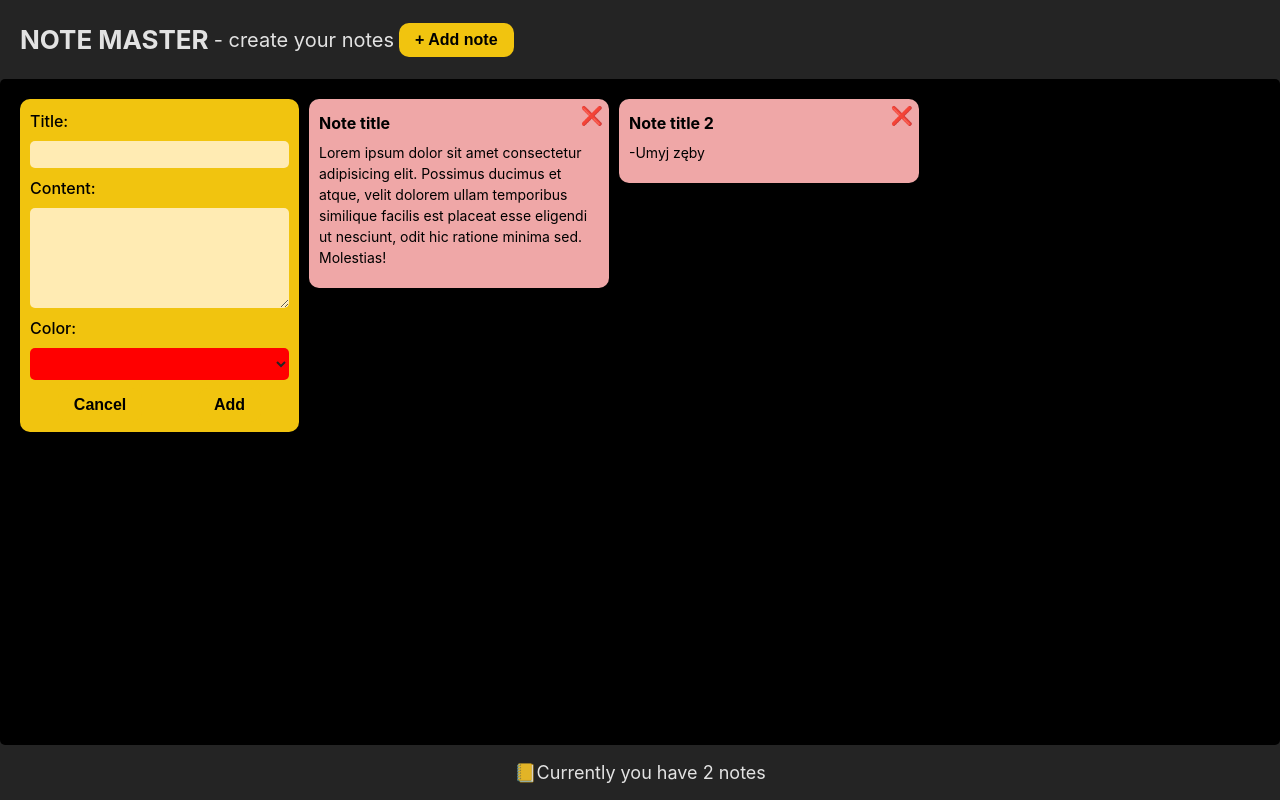
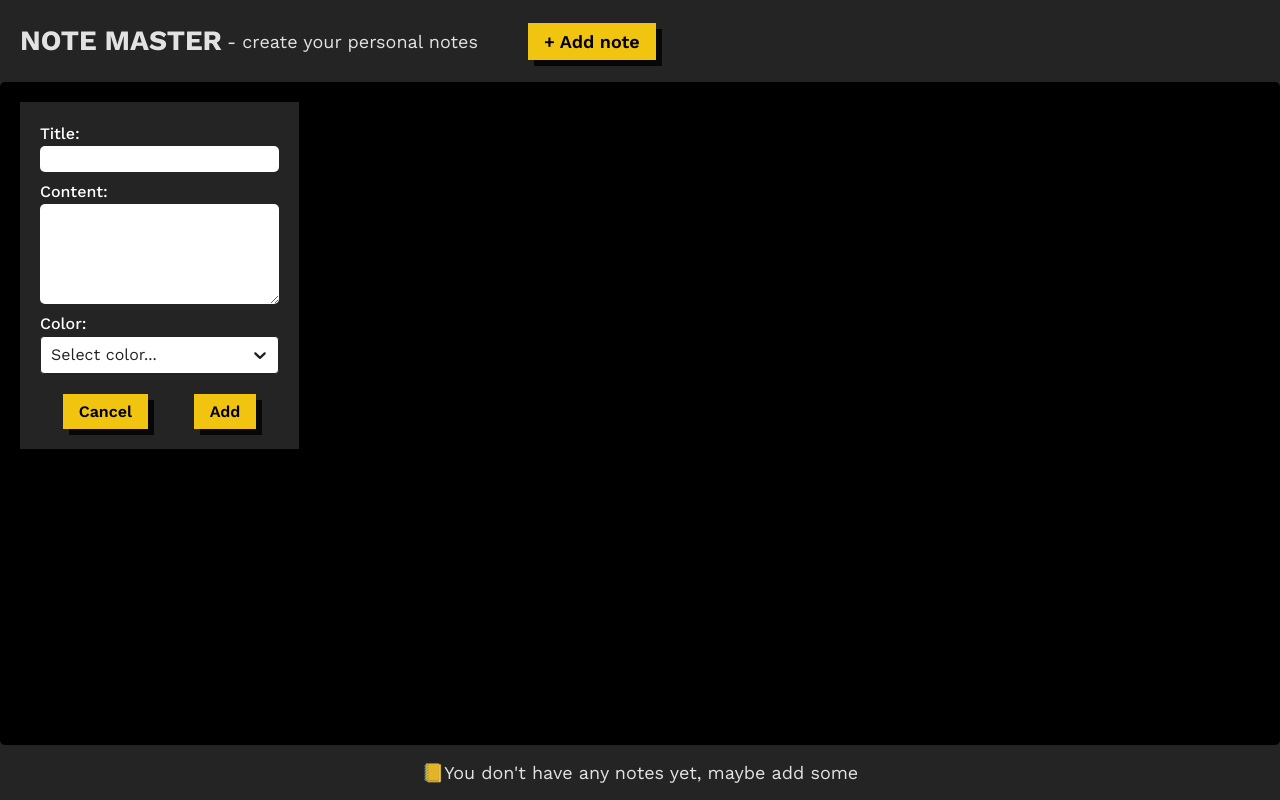
Before and after one commit to Dominiq01/react-note-master, a React (Vite) app: page / in a window 1280 px wide. Both pictures are taken after a click on the button "+ Add note". Built offline with nearby package versions, Linux system fonts and the light colour scheme.

Commit message:
add localStorage to store notes data

```diff
--- a/package.json
+++ b/package.json
@@ -11,7 +11,8 @@
   },
   "dependencies": {
     "react": "^18.2.0",
-    "react-dom": "^18.2.0"
+    "react-dom": "^18.2.0",
+    "react-select": "^5.7.7"
   },
   "devDependencies": {
     "@types/react": "^18.2.15",
--- a/src/App.tsx
+++ b/src/App.tsx
@@ -1,26 +1,26 @@
 import Footer from "./components/Footer";
 import Header from "./components/Header";
 import NoteList from "./components/NoteList";
-import { useState } from "react";
+import { useEffect, useState } from "react";
 import { NoteItem } from "./components/NoteList";
 
+
 function App() {
-  const [notes, setNotes] = useState([
-    {
-      id: 1,
-      title: "Note title",
-      content:
-        "Lorem ipsum dolor sit amet consectetur adipisicing elit. Possimus ducimus et atque, velit dolorem ullam temporibus similique facilis est placeat esse eligendi ut nesciunt, odit hic ratione minima sed. Molestias!",
-      color: "#EFA7A7",
-    },
-    {
-      id: 2,
-      title: "Note title 2",
-      content: "-Umyj zęby",
-      color: "#EFA7A7",
-    },
-  ]);
+  const [notes, setNotes] = useState<Array<NoteItem>>([]);
   const [isFormVisible, setIsFormVisible] = useState(false);
+
+  useEffect(() => {
+    const storedData = localStorage.getItem('notes');
+
+    if(!storedData) return
+    const parsedData = JSON.parse(storedData)
+    if(parsedData.length <= 0) return
+    setNotes(parsedData);
+  }, []);
+
+  useEffect(() => {
+    localStorage.setItem("notes", JSON.stringify(notes));
+  }, [notes])
 
   const addNoteHandler = (note: NoteItem) => {
     setNotes((prevNotes) => [note, ...prevNotes]);
@@ -38,9 +38,9 @@ function App() {
         onDeleteNote={deleteNoteHandler}
         onCancel={setIsFormVisible}
         isFormVisible={isFormVisible}
-        notes={notes}
+        notes={notes ?? []}
       />
-      <Footer notesCount={notes.length}/>
+      <Footer notesCount={notes ? notes.length : 0}/>
     </div>
   );
 }
--- a/src/components/Header.tsx
+++ b/src/components/Header.tsx
@@ -7,8 +7,10 @@ interface HeaderProps {
 const Header: React.FC<HeaderProps> = ({ setIsFormVisible }) => {
   return (
     <div className="header">
-      <h2>Note Master</h2>
-      <p>- create your notes</p>
+      <div className="header__title">
+        <h2>Note Master</h2>
+        <p>- create your personal notes</p>
+      </div>
       <button onClick={() => setIsFormVisible(true)} className="button">
         + Add note
       </button>
--- a/src/components/NoteForm.tsx
+++ b/src/components/NoteForm.tsx
@@ -1,34 +1,87 @@
 import React, { useState } from "react";
 import Button from "./Button";
 import { NoteItem } from "./NoteList";
+import Select from "react-select";
+import { StylesConfig } from "react-select";
+import ColourOption from "react-select";
+
+
 interface NoteFormProps {
   onCancel: (isVisible: boolean) => void;
   onAddNote: (note: NoteItem) => void;
 }
+export interface ColorOption {
+  readonly label: string | null;
+  readonly value: string | null;
+}
 
-const colors = ["#EFA7A7", "#C7EAE4", "#FFD972", "#A7E8BD", "#FCDDBC"];
+const colors: readonly ColorOption[] = [
+  { label: "pink", value: "#EFA7A7" },
+  { label: "blue", value: "#C7EAE4" },
+  { label: "yellow", value: "#FFD972" },
+  { label: "green", value: "#A7E8BD" },
+  { label: "light-orange", value: "#FCDDBC" },
+];
 
 const NoteForm: React.FC<NoteFormProps> = ({ onCancel, onAddNote }) => {
   const [title, setTitle] = useState("");
   const [content, setContent] = useState("");
-  const [color, setColor] = useState("red");
+  const [color, setColor] = useState<ColorOption>({ label: null, value: null });
+
+  const customTheme = (theme: any) => {
+    return {
+      ...theme,
+      colors: {
+        primary25: "black",
+        primary: "#242424",
+      },
+    };
+  };
+
+  const colorStyles: StylesConfig<ColourOption> = {
+    control: (styles) => ({
+      ...styles,
+      backgroundColor: color.value ? color.value : "white",
+      outline: "none",
+      color: "#222222",
+    }),
+    option: (styles, { data }) => {
+      return {
+        ...styles,
+        color: "transparent",
+        transition: ".3s",
+        //@ts-ignore
+        backgroundColor: data.value,
+        ":first-child": {
+          borderTopRightRadius: "5px",
+          borderTopLeftRadius: "5px",
+        },
+        ":last-child": {
+          borderBottomRightRadius: "5px",
+          borderBottomLeftRadius: "5px",
+        },
+      };
+    },
+    menu: (styles) => ({...styles, top: "80%"})
+  };
 
   const submitHandler = (e: React.FormEvent<HTMLFormElement>) => {
     e.preventDefault();
-    if (!title || !content || !color) return;
+    if (!title || !content || !color.value) return;
     console.log({ title, content, color });
     onAddNote({
       id: Date.now(),
       title,
       content,
-      color,
+      color: color.value,
     });
 
     setTitle("");
     setContent("");
-    setColor("red");
+    setColor({ label: null, value: null });
     onCancel(false);
   };
+
 
   return (
     <form onSubmit={submitHandler} className="note-form">
@@ -46,20 +99,16 @@ const NoteForm: React.FC<NoteFormProps> = ({ onCancel, onAddNote }) => {
         className="note-form__content"
       />
       <label>Color:</label>
-      <select
-        value={color}
-        onChange={(e) => setColor(e.target.value)}
+      <Select
+        theme={customTheme}
+        placeholder={"Select color..."}
+        //@ts-ignore
+        options={colors}
+        styles={colorStyles}
+        //@ts-ignore
+        onChange={setColor}
         className="note-form__select"
-        style={{ backgroundColor: color }}
-      >
-        {colors.map((color) => (
-          <option
-            key={color}
-            style={{ backgroundColor: color }}
-            value={color}
-          />
-        ))}
-      </select>
+      />
       <div className="note-form__actions">
         <Button onClick={() => onCancel(false)}>Cancel</Button>
         <Button type="submit">Add</Button>
--- a/src/components/NoteItem.tsx
+++ b/src/components/NoteItem.tsx
@@ -11,7 +11,7 @@ interface NoteItemProps {
 const NoteItem: React.FC<NoteItemProps> = ({ id, title, content, color, onDeleteNote }) => {
   return (
     <li className="note-item" style={{ backgroundColor: color }}>
-      <button onClick={() => onDeleteNote(id)} className="note-item__delete">❌</button>
+      <button onClick={() => onDeleteNote(id)} className="note-item__delete">&times;</button>
       <h3>{title}</h3>
       <p>{content}</p>
     </li>
--- a/src/index.css
+++ b/src/index.css
@@ -1,3 +1,5 @@
+@import url('https://fonts.googleapis.com/css2?family=Work+Sans:wght@400;500;600;700&display=swap');
+
 * {
   margin: 0;
   padding: 0;
@@ -5,7 +7,7 @@
 }
 
 :root {
-  font-family: Inter, system-ui, Avenir, Helvetica, Arial, sans-serif;
+  font-family: 'Work Sans', sans-serif;
   line-height: 1.5;
   font-weight: 400;
   font-size: 62.5%;
@@ -15,7 +17,7 @@
 
 body {
   margin: 0 auto;
-  max-width: 160rem;
+  max-width: 140rem;
 }
 
 .app {
@@ -28,35 +30,49 @@ body {
 .header {
   display: flex;
   align-items: center;
-  gap: .5em;
+  gap: 5rem;
   padding: 2rem 2rem;
 }
 
+.header__title {
+  display: flex;
+  align-items: center;
+  gap: .5em;
+}
+
 .header h2 {
-  font-size: 2.6rem;
+  font-size: 2.8rem;
   text-transform: uppercase;
-
 }
 
 .header p {
-  font-size: 2rem;
+  font-size: 1.8rem;
+}
 
+.header button {
+  font-size: 1.8rem;
 }
 
 .button {
   font-size: 1.6rem;
   padding: .8rem 1.6rem;
-  font-weight: bold;
   background-color: #f1c40f;
   cursor: pointer;
   border: none;
-  border-radius: 10px;
+  font-weight: 600;
   text-align: center;
+  box-shadow: 6px 6px 0 rgba(0, 0, 0, 0.801);
+  font-family: 'Work Sans', sans-serif;
+}
+.button:active {
+  transform: translate(2px, 2px);
+  box-shadow: 4px 4px 0 rgba(0, 0, 0, 0.801);
 }
 
 .note-list{
   display: flex;
   align-items: start;
+  flex-wrap: wrap;
   gap: 1rem;
   padding: 2rem;
   background-color: black;
@@ -70,7 +86,6 @@ body {
   height: auto;
   padding: 1.2rem 1rem 2rem 1rem;
   background-color: #f1c40f;
-  border-radius: 10px;
   color: black;
   resize: both;
 }
@@ -91,21 +106,19 @@ body {
   cursor: pointer;
   background: none;
   border: none;
-  font-size: 1.8rem;
-  padding: 0.4rem 0.6rem;
+  font-size: 3.2rem;
+  color: #242424;
+  padding: 0 0.8rem;
   transform: translateY(2px);
 }
 
 .note-form {
   display: flex;
   flex-direction: column;
-  gap: .5em;
-  padding: 1rem;
+  padding: 2rem;
   font-size: 1.6rem;
-  color: black;
-  background-color: #f1c40f;
-  border-radius: 10px;
-
+  color: white;
+  background-color: #242424;
 }
 
 label {
@@ -113,7 +126,7 @@ label {
 }
 
 select, input, textarea {
-  background-color: #ffebb3;
+  background-color: white;
   color: #242424;
   font-family: inherit;
   border: none;
@@ -121,9 +134,16 @@ select, input, textarea {
   padding: .5rem 1.2rem;
   font-weight: 700;
   font-size: 1.6rem;
+  margin-bottom: .8rem;
 }
 
 .note-form__select {
+  cursor: pointer;
+  outline: none;
+  border: none;
+}
+
+.note-form__select div{
   cursor: pointer;
 }
 
@@ -140,6 +160,7 @@ select, input, textarea {
   display: flex;
   align-items: center;
   justify-content: space-around;
+  margin-top: 2rem;
 }
 
 .footer {
```
Also changed, not shown: 1 other file (tests, documents, lock files or other folders).
